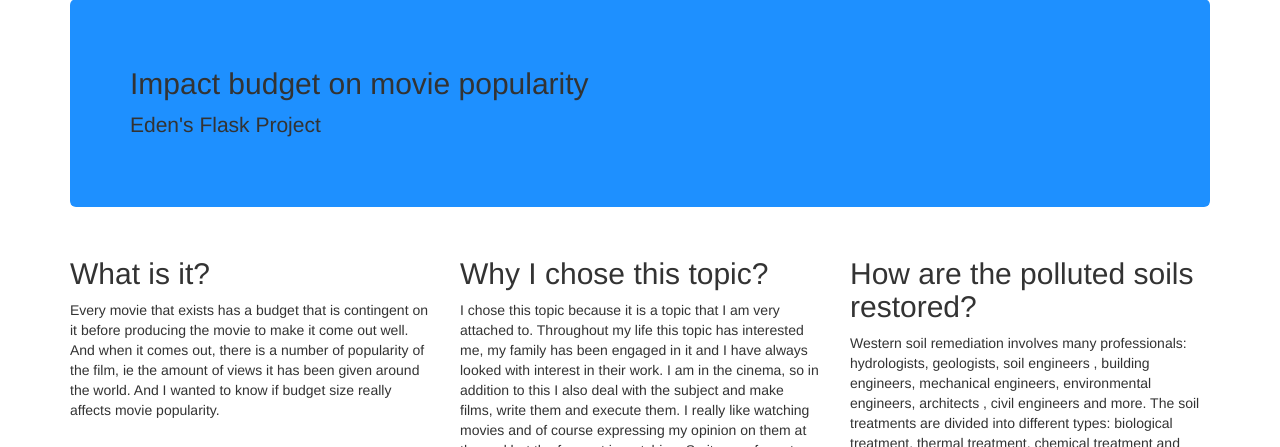
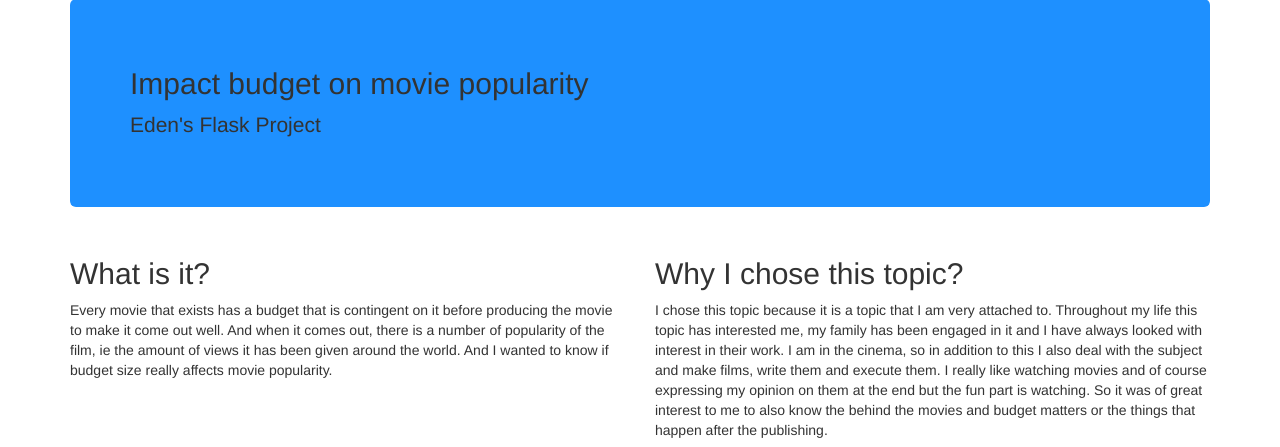
Before and after one commit to edenkat/DemoFormProject-master, a Flask app: page / in a window 1280 px wide. Shown: the part 51-498 px from the top of the page. Run offline with Flask 2, Linux system fonts and the light colour scheme; some libraries are stand-ins or nearby versions.

Commit message:
i finished i think

```diff
--- a/DemoFormProject/templates/contact.html
+++ b/DemoFormProject/templates/contact.html
@@ -2,7 +2,7 @@
 
 {% block content %}
 
-<h2 style="color:lightcoral">{{title }}</h2>
+<h2 style="color:mediumturquoise">{{title }}</h2>
 <h3>
     My name: Eden Katorza <br> Grade: J.4 <br> 15 years old <br>My project is about popular movies and the budget of them.
 </h3>
--- a/DemoFormProject/templates/index.html
+++ b/DemoFormProject/templates/index.html
@@ -13,7 +13,7 @@
 
 
 <div class="row">
-    <div class="col-md-4">
+    <div class="col-md-6">
         <h2>What is it?</h2>
         <p>
             Every movie that exists has a budget that is contingent on it before producing the movie to make it come out well.
@@ -21,7 +21,7 @@
             And I wanted to know if budget size really affects movie popularity.
         </p>
     </div>
-    <div class="col-md-4">
+    <div class="col-md-6">
         <h2>Why I chose this topic?</h2>
         <p>
             I chose this topic because it is a topic that I am very attached to.
@@ -31,27 +31,15 @@
             So it was of great interest to me to also know the behind the movies and budget matters or the things that happen after the publishing.
         </p>
     </div>
-    <div class="col-md-4">
-        <h2>How are the polluted soils restored?</h2>
-        <p>
-            Western soil remediation involves many professionals: hydrologists, geologists, soil engineers
-            , building engineers, mechanical engineers, environmental engineers, architects
-            , civil engineers and more. The soil treatments are divided into different types:
-            biological treatment, thermal treatment, chemical treatment and combinations between the different treatments.
-            There are many and varied technologies available to treat contaminated soils.
-        </p>
-    </div>
+
 </div>
 
 <div class="row">
-    <div class="col-md-4">
-        <img src="https://www.compostor.co.il/wp-content/themes/compost/images/land_video.jpg" width="260" height="160">
+    <div class="col-md-6">
+        <img src="https://i.pinimg.com/originals/d5/f2/1e/d5f21ee93522c34b0b765459f957c8d1.jpg" width="260" height="160">
     </div>
-    <div class="col-md-4">
-        <img src="https://www.olenik.co.il/wp-content/uploads/2019/09/%D7%93%D7%95%D7%A8%D7%95%D7%9F_359-1024x768.jpg" width="260" height="160">
-    </div>
-    <div class="col-md-4">
-        <img src="https://easytop.co.il/wp-content/uploads/2013/10/IMG_0547.jpg" width="260" height="160">
+    <div class="col-md-6">
+        <img src="https://media-cdn.tripadvisor.com/media/photo-s/0f/60/c6/f3/the-light-cinema-screen.jpg" width="260" height="160">
     </div>
 </div>
 
--- a/DemoFormProject/views.py
+++ b/DemoFormProject/views.py
@@ -175,9 +175,9 @@ def DataModel():
     """Renders the contact page."""
     return render_template(
         'DataModel.html',
-        title='This is my Data Model page abou UFO',
+        title='This is my Data Model page about movies,budget and popoularity',
         year=datetime.now().year,
-        message='In this page we will display the datasets we are going to use in order to answer ARE THERE UFOs'
+        message='In this page we will check if the amount of budget affects the popularity of the film'
     )
 
 
@@ -191,8 +191,8 @@ def DataSet1():
     """Renders the contact page."""
     return render_template(
         'DataSet1.html',
-        title='This is Data Set 1 page',
+        title='This is Data Set page',
         raw_data_table = raw_data_table,
         year=datetime.now().year,
-        message='In this page we will display the datasets we are going to use in order to answer ARE THERE UFOs'
+        message='In this page we will check if the amount of budget affects the popularity of the film '
     )
```
Also changed, not shown: DemoFormProject/templates/DataModel.html (+4 -4 lines), DemoFormProject/templates/about.html (+7 -1 lines).
